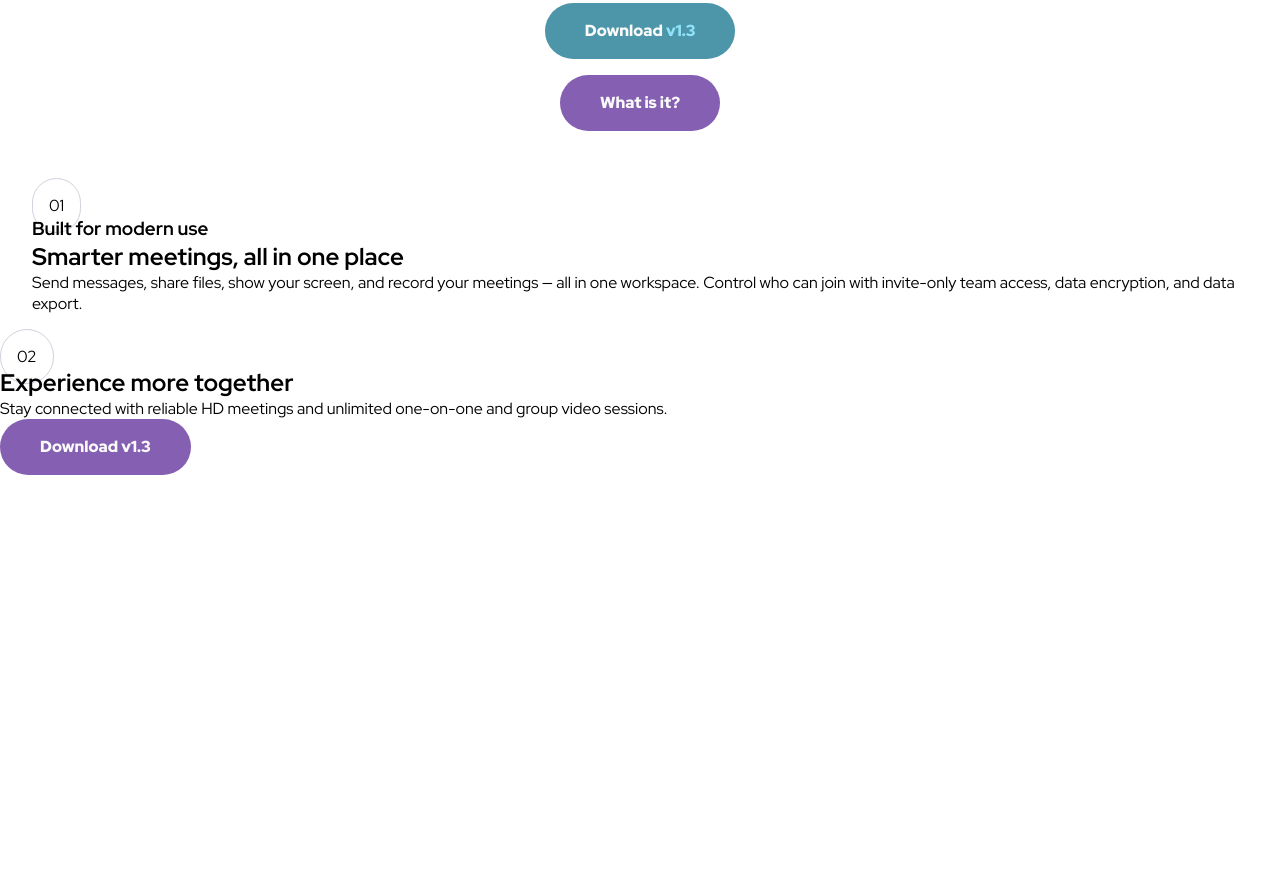
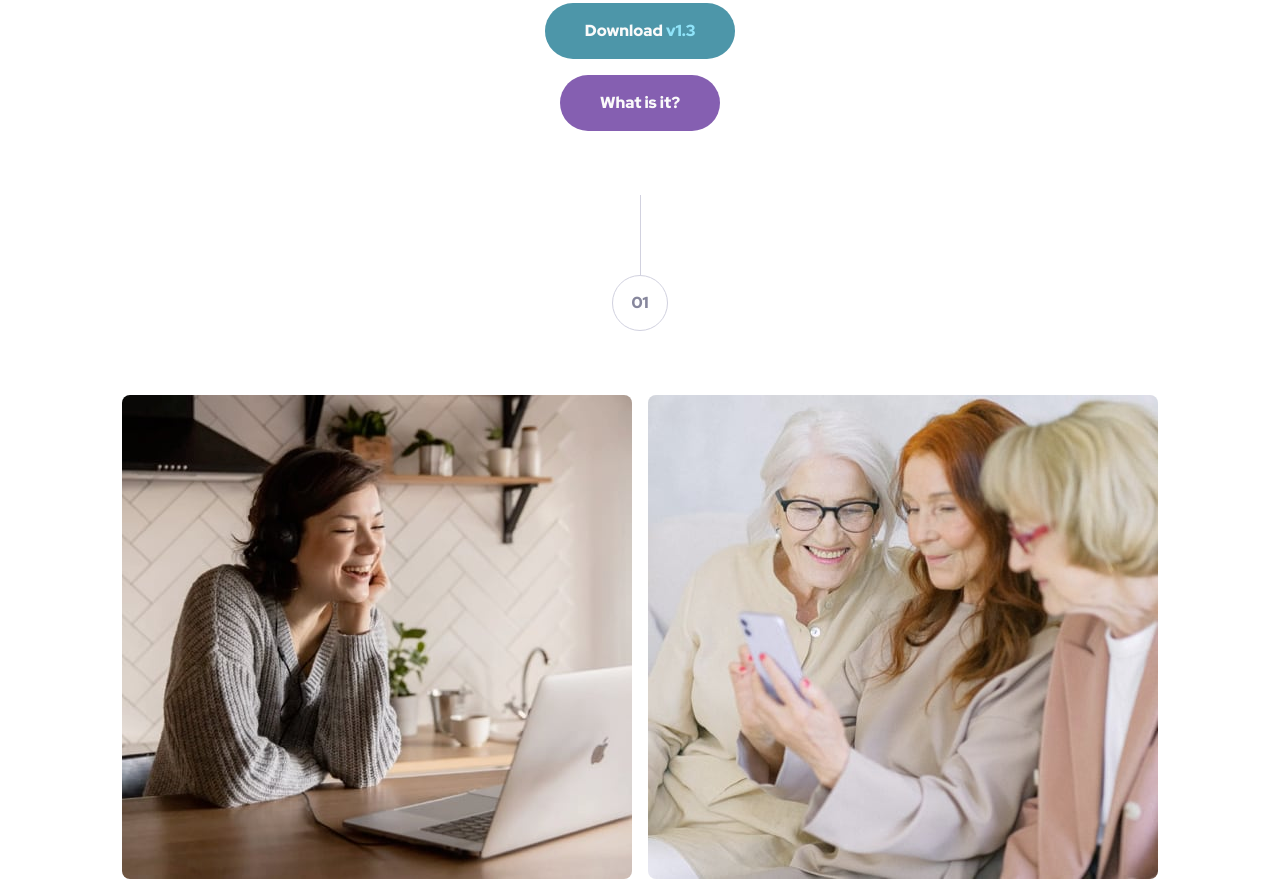
Before and after one commit to mpujazon/meet-landing-page, a plain HTML site: page index.html in a window 1280 px wide. Shown: the part 978-1861 px from the top of the page. Before the commit the page ends 1453 px from the top, so only its background shows below. Drawn offline with Linux system fonts and the light colour scheme.

Commit message:
Features section CSS done

```diff
--- a/index.html
+++ b/index.html
@@ -27,16 +27,16 @@
         <div class="line"></div>
         <div class="circle">01</div>
       </div>
-      <!-- <section class="features-pictures">
+      <section class="features-pictures">
         <img src="assets/desktop/image-woman-in-videocall.jpg" alt="Woman in video call">
         <img src="assets/desktop/image-women-videochatting.jpg" alt="Women video chatting">
         <img src="assets/desktop/image-men-in-meeting.jpg" alt="Men in meeting">
         <img src="assets/desktop/image-man-texting.jpg" alt="Man texting">
-      </section> -->
+      </section>
       <section class="features-text">
-        <h3>Built for modern use</h3>
-        <h2>Smarter meetings, all in one place</h2>
-        <p>Send messages, share files, show your screen, and record your meetings — all in one
+        <h3 class="features-text__subtitle">Built for modern use</h3>
+        <h2 class="features-text__title">Smarter meetings, all in one place</h2>
+        <p class="features-text__description">Send messages, share files, show your screen, and record your meetings — all in one
           workspace. Control who can join with invite-only team access, data encryption, and data export.</p>
       </section>
     </article>
--- a/styles.css
+++ b/styles.css
@@ -36,7 +36,6 @@
 }
 
 html{
-    overflow: hidden; /* Prevents scrollbars from appearing */
     scroll-behavior: smooth; /* Smooth scrolling */
 }
 
@@ -89,7 +88,7 @@ html{
 }
 
 .hero-text__title{
-    width: 100%;
+    width: 90%;
     margin: 0 auto;
     /* font-size: 2.5rem; */
     font-size: clamp(2.5rem, 1.972rem + 2.254vw, 4rem);
@@ -168,23 +167,70 @@ html{
 /* Main: Features Styles */
 .container .features{
     width: 100%;
+    padding: var(--spacing-400);
     display: flex;
     flex-direction: column;
-    padding: var(--spacing-400);
+    align-items: center;
+    gap: var(--spacing-800);
 }
-/* .timeline-step line{
-
-} */
+.timeline-step .line{
+    width: 1px;
+    height: 80px;
+    background-color: var(--slate-300);
+    margin: 0 auto;
+}
 
 .timeline-step .circle{
-    display: inline;
-    width: 100%;
+    display: inline-block;
+    width: 56px;
+    height: 56px;
+    padding: var(--spacing-200);
     border: 1px solid var(--slate-300);
-    border-radius: 1000px;
-    padding: var(--spacing-200);
+    border-radius: 50%;
+    text-align: center;
+    font-size: var(--spacing-200);
+    font-weight: 900;
+    color: var(--slate-600);
 }
 
-/* .timeline-step{
-    display:flex;
-    flex-direction: column;
-} */
+.features-pictures{
+    display: grid;
+    grid-template-columns: 1fr 1fr;
+    grid-template-rows: auto;
+    gap: var(--spacing-200);
+}
+
+.features-pictures img{
+    width: 100%;
+    border-radius: 8px;
+    margin: 0 auto;
+}
+
+.features-text__subtitle{
+    font-size: 12px;
+    font-weight: 900;
+    line-height: 110%;
+    letter-spacing: 4px;
+    color:var(--cyan-600);
+    text-transform: uppercase;
+    text-align: center;
+    padding-bottom: var(--spacing-200);
+}
+
+.features-text__title{
+    font-size: 32px;
+    font-weight: 900;
+    line-height: 110%;
+    color:var(--slate-900);
+    text-align: center;
+    padding-bottom: var(--spacing-400);
+}
+
+.features-text__description{
+    font-size: 16px;
+    font-weight: 500;
+    line-height: 150%;
+    color:var(--slate-600);
+    text-align: center;
+    padding-bottom: var(--spacing-400);
+}
```
